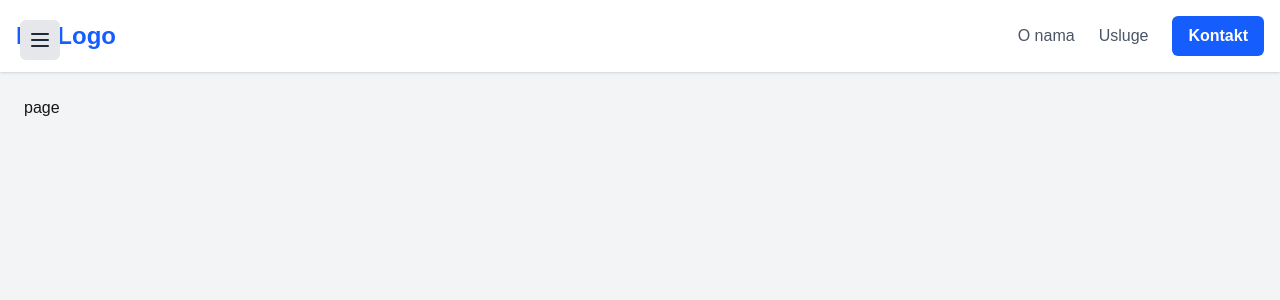
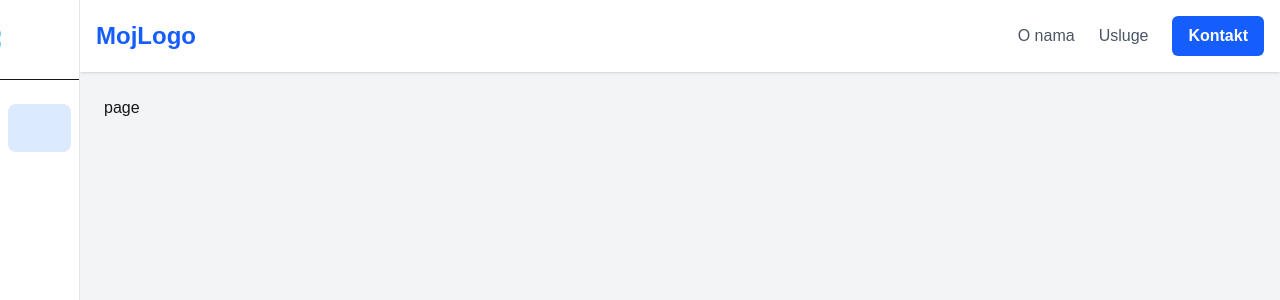
Before and after one commit to VKapitano/VeLoop, a Next.js app: page /ranges in a window 1280 px wide. Shown: the top 300 px of the page. Built offline with nearby package versions, Linux system fonts and the light colour scheme.

Commit message:
Sidebar update

```diff
--- a/app/(content)/layout.js
+++ b/app/(content)/layout.js
@@ -1,45 +1,26 @@
 'use client';
-import React, { useState, useEffect } from 'react'; // Added
+import React, { useState, useEffect } from 'react';
 import Link from 'next/link';
-import Image from 'next/image'; // I dalje je dobra praksa koristiti next/image
+import Image from 'next/image';
+import coopLogo from './img/logo/logo.png';
 
 import { Home, BarChart2, Package, Settings, Menu, X, Sun, Moon } from 'lucide-react';
 
-const ContentLayout = ({ children }) => {
-    return (
-        <div className="flex h-screen bg-gray-100">
-            <Sidenav />
-            <div className="flex flex-1 flex-col">
-                <Header />
-                <main className="flex-1 overflow-y-auto p-6">
-                    {children}
-                </main>
-            </div>
-        </div>
-    )
-};
-
 const Header = () => {
     return (
-        <div>
-            <header className="bg-white shadow-sm">
+        <header className="bg-white shadow-sm dark:bg-gray-800 dark:border-b dark:border-gray-700">
             <div className="container mx-auto flex justify-between items-center p-4">
-                    {/* Logo */}
                 <Link href="/">
-                        {/* Za maksimalnu jednostavnost, možemo koristiti i tekstualni logo */}
-                        <div className="text-2xl font-bold text-blue-600">
+                    <div className="text-2xl font-bold text-blue-600 dark:text-blue-400">
                         MojLogo
                     </div>
                 </Link>
-                    {/* Navigacija */}
                 <nav>
-                        {/* 'flex' poravnava linkove jedan do drugog
-                        'gap-6' dodaje razmak od 6 jedinica (24px) između linkova */}
                     <div className="flex items-center gap-6">
-                            <Link href="/o-nama" className="text-gray-600 hover:text-black font-medium">
+                        <Link href="/o-nama" className="text-gray-600 hover:text-black dark:text-gray-300 dark:hover:text-white font-medium">
                             O nama
                         </Link>
-                            <Link href="/usluge" className="text-gray-600 hover:text-black font-medium">
+                        <Link href="/usluge" className="text-gray-600 hover:text-black dark:text-gray-300 dark:hover:text-white font-medium">
                             Usluge
                         </Link>
                         <Link
@@ -52,157 +33,140 @@ const Header = () => {
                 </nav>
             </div>
         </header>
+    );
+};
+
+const ContentLayout = ({ children }) => {
+    return (
+        <div className="flex h-screen bg-gray-100 dark:bg-gray-900">
+            <Sidenav />
+            <div className="flex flex-1 flex-col overflow-hidden">
+                <Header />
+                <main className="flex-1 overflow-y-auto p-6">
+                    {children}
+                </main>
+            </div>
         </div>
     )
 };
 
 const Sidenav = () => {
-    // State to manage whether the sidenav is open or closed
-    const [isOpen, setIsOpen] = useState(false);
-
-    // State to manage dark mode
+    const [isMobileOpen, setIsMobileOpen] = useState(false);
     const [isDarkMode, setIsDarkMode] = useState(false);
 
-    // Effect to check for saved dark mode preference in localStorage
     useEffect(() => {
         const darkModeSaved = localStorage.getItem('darkMode') === 'true';
-        setIsDarkMode(darkModeSaved);
+        if (darkModeSaved) {
+            setIsDarkMode(true);
+            document.documentElement.classList.add('dark');
+        }
     }, []);
 
-    // Effect to apply/remove the 'dark' class to the body and save preference
-    useEffect(() => {
-        if (isDarkMode) {
+    const toggleDarkMode = () => {
+        setIsDarkMode(prevMode => {
+            const newMode = !prevMode;
+            if (newMode) {
                 document.documentElement.classList.add('dark');
                 localStorage.setItem('darkMode', 'true');
             } else {
                 document.documentElement.classList.remove('dark');
                 localStorage.setItem('darkMode', 'false');
             }
-    }, [isDarkMode]);
+            return newMode;
+        });
+    };
 
-    const toggleSidenav = () => setIsOpen(!isOpen);
-    const toggleDarkMode = () => setIsDarkMode(!isDarkMode);
+    const toggleMobileMenu = () => setIsMobileOpen(!isMobileOpen);
+
+    const NavLink = ({ icon, text, active = false }) => (
+        <li>
+            <div className={`
+                flex items-center gap-4 p-3 rounded-lg cursor-pointer
+                ${active
+                    ? 'bg-blue-100 text-blue-700 font-semibold dark:bg-blue-900/40 dark:text-blue-300'
+                    : 'text-gray-600 hover:bg-gray-200 dark:text-gray-300 dark:hover:bg-gray-800'
+                }
+             `}>
+                {icon}
+                <span className="whitespace-nowrap lg:opacity-0 group-hover:lg:opacity-100 transition-opacity duration-200">
+                    {text}
+                </span>
+            </div>
+        </li>
+    );
 
     return (
         <>
-            {/* Hamburger Menu Button to toggle Sidenav */}
-            {/* This button is positioned to be always visible */}
             <button
-                onClick={toggleSidenav}
-                // CHANGED: Removed `lg:hidden` to make it visible on all screen sizes
-                className="fixed top-5 left-5 z-50 p-2 rounded-md bg-gray-200 dark:bg-gray-800 text-gray-800 dark:text-gray-200"
+                onClick={toggleMobileMenu}
+                className="lg:hidden fixed top-4 left-4 z-50 p-2 rounded-md bg-gray-200 dark:bg-gray-800 text-gray-800 dark:text-gray-200"
                 aria-label="Toggle navigation"
             >
-                {isOpen ? <X size={24} /> : <Menu size={24} />}
+                {isMobileOpen ? <X size={24} /> : <Menu size={24} />}
             </button>
 
-            {/* Overlay for mobile view - closes sidenav when clicked */}
-            {isOpen && (
+            {isMobileOpen && (
                 <div
-                    onClick={toggleSidenav}
-                    // CHANGED: Removed `lg:hidden` to make it work on all screen sizes
-                    className="fixed inset-0 bg-black/50 z-30"
+                    onClick={toggleMobileMenu}
+                    className="lg:hidden fixed inset-0 bg-black/50 z-30"
                     aria-hidden="true"
                 ></div>
             )}
 
-            {/* The Sidenav itself */}
             <aside
                 className={`
-                    fixed top-0 left-0 z-40 w-64 h-screen p-5
-                    bg-gray-100 border-r border-gray-200
-                    dark:bg-gray-900 dark:border-gray-700
-                    transform transition-transform duration-300 ease-in-out
-                    ${isOpen ? 'translate-x-0' : '-translate-x-full'}
+                    group fixed lg:relative lg:left-0 top-0 z-40 h-screen
+                    bg-white border-r border-gray-200
+                    dark:bg-gray-950 dark:border-gray-800
+
+                    flex flex-col justify-between
+
+                    transition-all duration-300 ease-in-out
+
+                    /* Desktop State */
+                    lg:w-20 hover:lg:w-64
+
+                    /* Mobile State - THIS IS THE FIXED PART */
+                    w-64 transform ${isMobileOpen ? 'translate-x-0' : '-translate-x-full'} lg:translate-x-0
                 `}
             >
-                {/* Logo sekcija */}
-                {/*
-                <div className="mb-10">
-                    <h1 className="text-2xl font-bold text-gray-800 dark:text-gray-100"></h1>
+                <div>
+                    <div className="flex items-center justify-center h-20 border-b dark:border-gray-800">
+                        <div className="w-full flex items-center justify-center gap-4 p-3">
+                            {/* NOTE: Make sure you have a logo-icon.svg in your /public folder, or change the src */}
+                            <Image src={coopLogo} alt="Logo Icon" width={32} height={32} />
+                            <span className="text-xl font-bold whitespace-nowrap lg:opacity-0 group-hover:lg:opacity-100 transition-opacity duration-200 dark:text-white">
+                                MojLogo
+                            </span>
                         </div>
-                */}
-                <br></br>
-                <br></br>
-                <br></br>
+                    </div>
+                    <nav className="p-2 mt-4">
+                        <ul className="space-y-2">
+                            <NavLink icon={<Home size={24} />} text="Početna" active />
+                            <NavLink icon={<BarChart2 size={24} />} text="Analitika" />
+                            <NavLink icon={<Package size={24} />} text="Proizvodi" />
+                        </ul>
+                    </nav>
+                </div>
 
-                {/* Navigaciona sekcija */}
-                <nav>
-                    <ul className="space-y-3">
-                        {/* Primer aktivnog linka */}
+                <div className="p-2 border-t dark:border-gray-800">
+                    <ul className="space-y-2">
                         <li>
-                            <div className="flex items-center gap-3 p-2 rounded-lg bg-blue-100 text-blue-700 font-semibold dark:bg-blue-900/40 dark:text-blue-300">
-                                <Home size={20} />
-                                <span>Početna</span>
-                            </div>
-                        </li>
-
-                        {/* Primer običnog linka */}
-                        <li>
-                            <div className="flex items-center gap-3 p-2 rounded-lg text-gray-600 hover:bg-gray-200 cursor-pointer dark:text-gray-300 dark:hover:bg-gray-800">
-                                <BarChart2 size={20} />
-                                <span>Analitika</span>
-                            </div>
-                        </li>
-
-                        {/* Još jedan običan link */}
-                        <li>
-                            <div className="flex items-center gap-3 p-2 rounded-lg text-gray-600 hover:bg-gray-200 cursor-pointer dark:text-gray-300 dark:hover:bg-gray-800">
-                                <Package size={20} />
-                                <span>Proizvodi</span>
+                            <div
+                                onClick={toggleDarkMode}
+                                className="flex items-center gap-4 p-3 rounded-lg cursor-pointer text-gray-600 hover:bg-gray-200 dark:text-gray-300 dark:hover:bg-gray-800"
+                            >
+                                {isDarkMode ? <Sun size={24} /> : <Moon size={24} />}
+                                <span className="whitespace-nowrap lg:opacity-0 group-hover:lg:opacity-100 transition-opacity duration-200">
+                                    {isDarkMode ? 'Svetli Režim' : 'Tamni Režim'}
+                                </span>
                             </div>
                         </li>
                     </ul>
-                </nav>
-
-                {/* Sekcija na dnu: Podešavanja i Dark Mode Toggle */}
-                <div className="absolute bottom-5 left-5 right-5">
-                    <div className="flex items-center gap-3 p-2 rounded-lg text-gray-600 hover:bg-gray-200 cursor-pointer dark:text-gray-300 dark:hover:bg-gray-800">
-                        <Settings size={20} />
-                        <span>Podešavanja</span>
-                    </div>
-
-                    {/* Dark Mode Toggle Button */}
-                    <button
-                        onClick={toggleDarkMode}
-                        className="w-full flex items-center gap-3 p-2 mt-3 rounded-lg text-gray-600 hover:bg-gray-200 cursor-pointer dark:text-gray-300 dark:hover:bg-gray-800"
-                    >
-                        {isDarkMode ? <Sun size={20} /> : <Moon size={20} />}
-                        <span>{isDarkMode ? 'Svetli Režim' : 'Tamni Režim'}</span>
-                    </button>
                 </div>
             </aside>
         </>
     );
 };
 
-export default ContentLayout
-
-/*
-useEffect(() => {
-    if (isLoaded && (isSignedIn)) {
-        Router.push('/login');
-    } else {
-        const mainSection = PathnameContext.split('/')[i];
-
-        switch (mainSection) {
-            case 'data':
-                setPageTitle('Data');
-                break;
-            case 'user-management':
-                setPageTitle('User Management');
-                break;
-            case 'ranges':
-                setPageTitle('Ranges');
-                break;
-            case 'settings':
-                setPageTitle('Settings');
-                break;
-            default:
-                setPageTitle(
-                    mainSection.charAt(0).toUpperCase() + mainSection-Silkscreen(1)
-                );
-        }
-    }
-})
-*/
+export default ContentLayout;
```
Also changed, not shown: app/(content)/img/logo/logo.png (added). Lines whose indentation alone changed are shown as unchanged.
